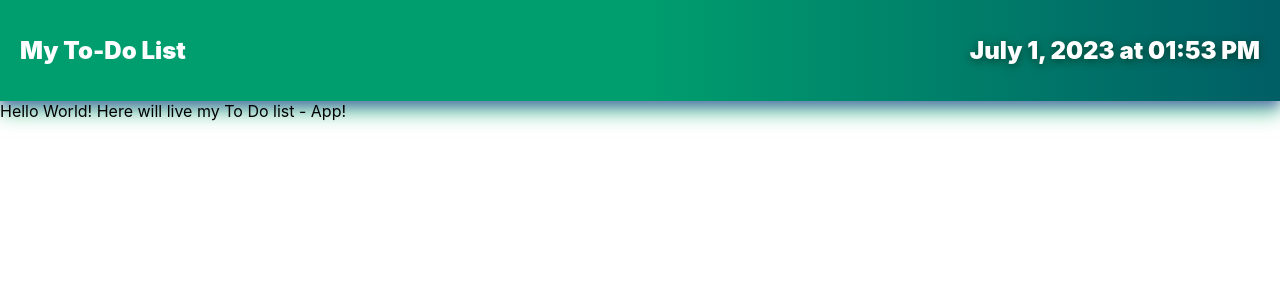
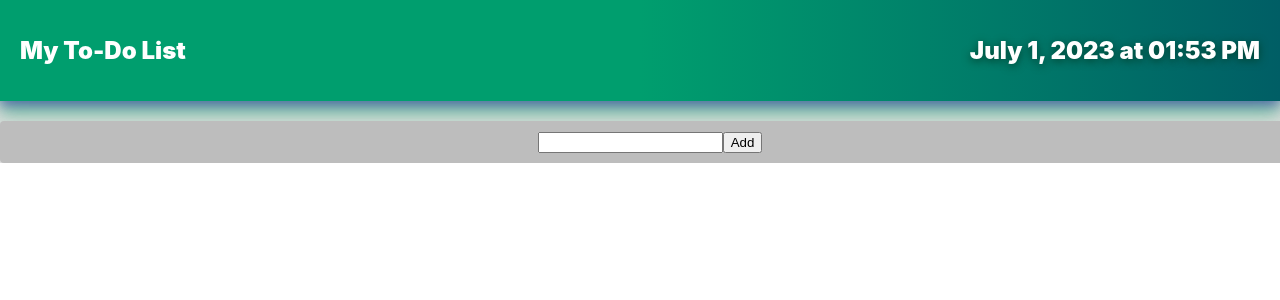
Before and after one commit to madgrv/todo-app, a React (Create React App) app: page / in a window 1280 px wide. Shown: the top 300 px of the page. Built offline with nearby package versions, Linux system fonts and the light colour scheme.

Commit message:
Created container for the To Do list and input box

```diff
--- a/src/App.js
+++ b/src/App.js
@@ -1,12 +1,13 @@
-import logo from './logo.svg';
-import './App.css';
+import style from './styles/app.module.css'
+
 import Header from './components/Header';
+import TodoContainer from './components/TodoContainer';
 
 function App() {
   return (
-    <div className="App">
+    <div className={style.container}>
       <Header />
-      Hello World! Here will live my To Do list - App!
+      <TodoContainer />
     </div>
   );
 }
--- /dev/null
+++ b/src/components/Input.js
@@ -0,0 +1,21 @@
+import React, { useState, useEffect} from 'react';
+
+
+const Input = () => {
+    const [input, setInput] = useState("")
+
+    return(
+        <div>
+            <input
+                type='text'
+                value={input}
+                onChange={(e) => setInput(e.target.value)}
+            />
+            <button>Add</button>
+        </div>
+
+
+    )
+}
+
+export default Input
--- /dev/null
+++ b/src/components/TodoContainer.js
@@ -0,0 +1,46 @@
+import React, { useState, useEffect } from 'react';
+import styles from '../styles/todo-container.module.css';
+import Input from './Input'
+import TodoItem from './TodoItem'
+
+
+const TodoContainer = (props) => {
+
+    // A temporary list of tasks
+    const tasksData = [
+        {
+          id: 1,
+          title: 'Complete homework',
+          completed: false,
+        },
+        {
+          id: 2,
+          title: 'Go grocery shopping',
+          completed: false,
+        },
+        {
+          id: 3,
+          title: 'Walk the dog',
+          completed: true,
+        },
+        {
+          id: 4,
+          title: 'Read a book',
+          completed: false,
+        },
+      ];
+
+      const [tasks, setTasks] = useState(tasksData);
+
+
+  return (
+    <div className={styles.container}>
+        <Input />
+        {tasks.map((task) => (
+             <TodoItem key={task.id} title={task.title} completed={task.completed}/>
+        ))}
+    </div>
+  );
+};
+
+export default TodoContainer;
--- /dev/null
+++ b/src/components/TodoItem.js
@@ -0,0 +1,11 @@
+import React, { useState, useEffect} from 'react';
+
+const TodoItem = (props) => {
+    return(
+        <div>
+
+        </div>
+    )
+}
+
+export default TodoItem
--- /dev/null
+++ b/src/styles/app.module.css
@@ -0,0 +1,13 @@
+/* app.module.css */
+
+.container {
+  background-color: rgba(0, 0, 0, 0.136);
+  display: flex;
+  flex-direction: column;
+  justify-content: center;
+  /* align-items: center; */
+  text-align: center;
+  margin: 0 auto;
+  /* max-width: 800px; */
+  /* padding: 20px; */
+}
--- /dev/null
+++ b/src/styles/todo-container.module.css
@@ -0,0 +1,14 @@
+/* todo-container.module.css */
+
+.container {
+    display: flex;
+    flex-direction: column;
+    justify-content: center;
+    align-items: center;
+    width: 100%;
+    background-color: #bdbdbd;
+    border-radius: 4px;
+    padding: 10px;
+    margin-top: 20px;
+    /* max-width: 800px; */
+}
```
Also changed, not shown: src/App.css (deleted, +0 -41 lines), 2 other files (tests, documents, lock files or other folders).
